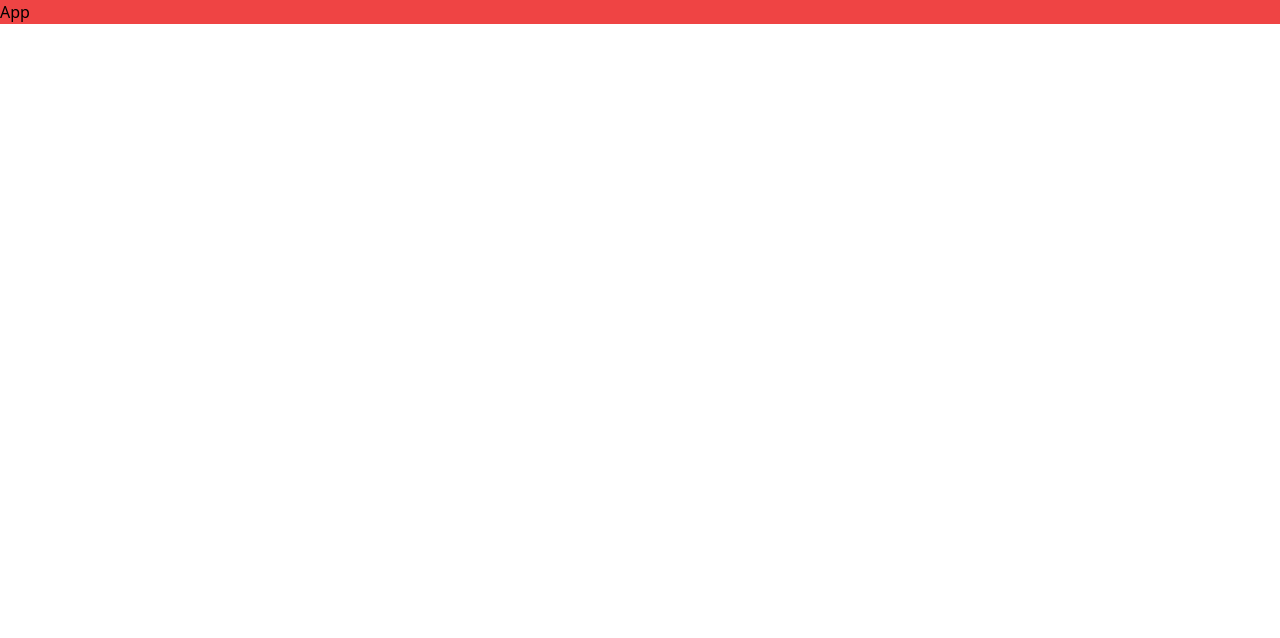
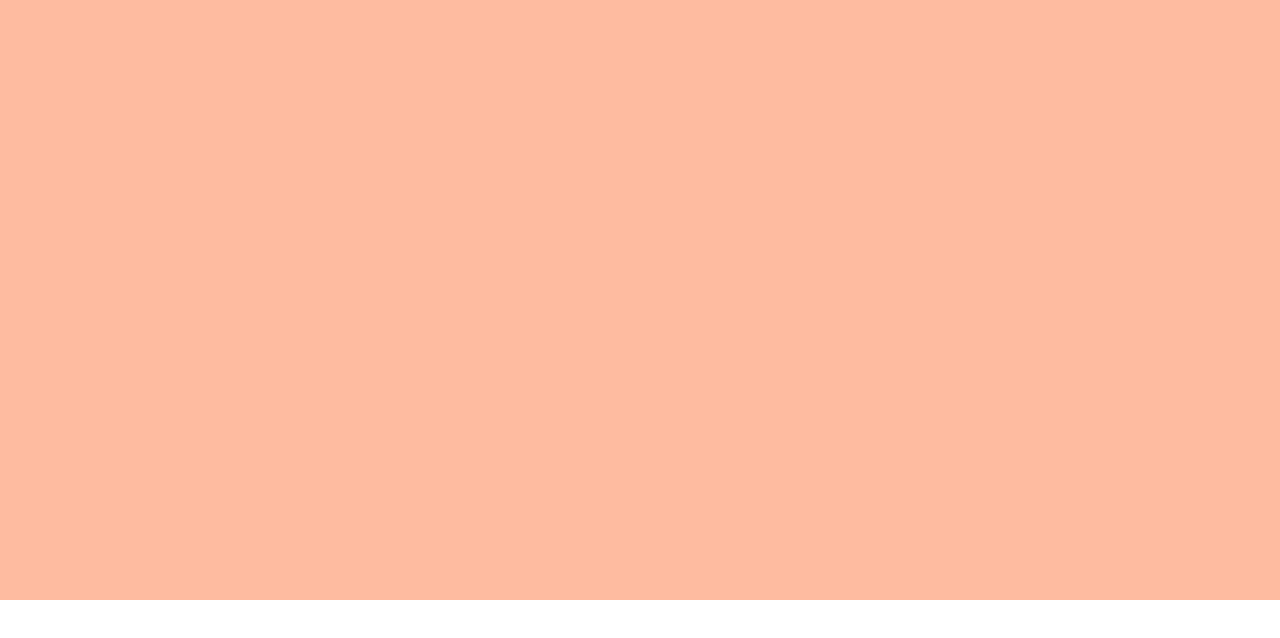
Before and after one commit to erwinmesi/kissat, a React (Vite) app: page / in a window 1280 px wide. Shown: the top 638 px of the page. Built offline with nearby package versions, Linux system fonts and the light colour scheme.

Commit message:
feat(routing): add react-router-dom

```diff
--- a/package.json
+++ b/package.json
@@ -11,7 +11,8 @@
   },
   "dependencies": {
     "react": "^18.2.0",
-    "react-dom": "^18.2.0"
+    "react-dom": "^18.2.0",
+    "react-router-dom": "^6.23.1"
   },
   "devDependencies": {
     "@types/react": "^18.2.66",
--- a/src/App.tsx
+++ b/src/App.tsx
@@ -1,5 +1,7 @@
+import AppRoutes from '@/AppRoutes'
+
 function App() {
-  return <div className="bg-red-500">App</div>;
+  return <AppRoutes />
 }
 
-export default App;
+export default App
--- /dev/null
+++ b/src/AppRoutes.tsx
@@ -0,0 +1,24 @@
+import { Suspense } from 'react'
+import { BrowserRouter, Routes, Route } from 'react-router-dom'
+
+import useRoute from '@/hooks/useRoute'
+
+import HomePage from '@/pages/HomePage'
+import CatDetailsPage from '@/pages/CatDetailsPage'
+
+const AppRoutes = () => {
+  const { routes } = useRoute()
+
+  return (
+    <BrowserRouter>
+      <Suspense fallback={<div>Loading....</div>}>
+        <Routes>
+          <Route path={routes.home.path} element={<HomePage />} />
+          <Route path={routes.showCat.path} element={<CatDetailsPage />} />
+        </Routes>
+      </Suspense>
+    </BrowserRouter>
+  )
+}
+
+export default AppRoutes
--- /dev/null
+++ b/src/hooks/useRoute.ts
@@ -0,0 +1,37 @@
+export interface Route {
+  name: string;
+  label: string;
+  path: string;
+
+  // Function to generate the path based on params
+  makePath?: (...params: any) => string;
+}
+
+type RouteKeys = 'home' | 'showCat';
+
+/**
+ * Define all the routes in the application.
+ * This is so that we can use the route name to navigate to a specific route.
+ */
+const routes: Record<RouteKeys, Route> = {
+  home: {
+    name: 'home.index',
+    label: 'Home',
+    path: '/',
+  },
+
+  showCat: {
+    name: 'cats.show',
+    label: 'Cat Details',
+    path: '/cats/:catId',
+    makePath: (catId: string) => `/cats/${catId}`,
+  },
+}
+
+const useRoute = () => {
+  return {
+    routes,
+  }
+}
+
+export default useRoute
--- /dev/null
+++ b/src/pages/CatDetailsPage.tsx
@@ -0,0 +1,5 @@
+function CatDetailsPage() {
+  return <div>CatDetailsPage</div>
+}
+
+export default CatDetailsPage
--- /dev/null
+++ b/src/pages/HomePage.tsx
@@ -0,0 +1,9 @@
+function HomePage() {
+  return (
+    <main id="page-main">
+      <section className="h-[600px] bg-primary"></section>
+    </main>
+  )
+}
+
+export default HomePage
```
Also changed, not shown: src/main.tsx (+5 -5 lines), 1 other file (tests, documents, lock files or other folders).
